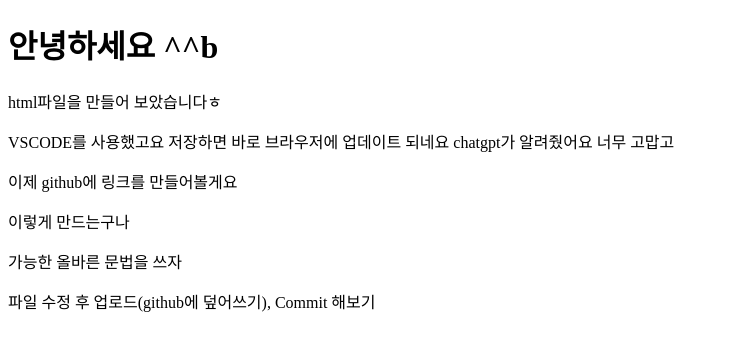
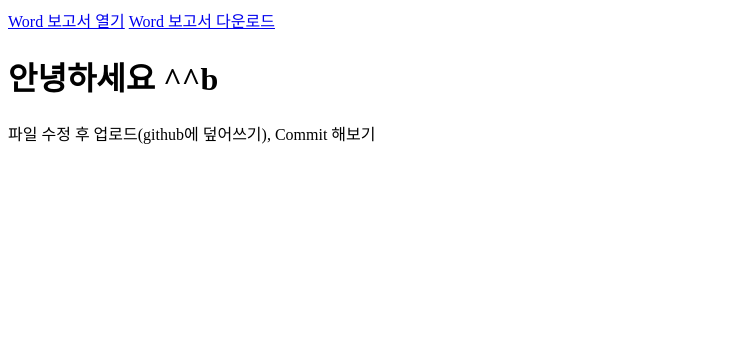
Before and after one commit to baesunghan11/HTML_file_upload, a plain HTML site: page index.html in a window 1280 px wide. Shown: the whole page, without its empty margins (0-729 px from the left). Drawn offline with Linux system fonts and the light colour scheme.

Commit message:
Update index.html

```diff
--- a/index.html
+++ b/index.html
@@ -4,13 +4,15 @@
   <meta charset="UTF-8">
   <title>나의 첫 웹페이지</title>
 </head>
+  <!-- 브라우저에서 바로 열기  -->
+<a href="report.docx" target="_blank">Word 보고서 열기</a>
+
+<!-- 클릭 시 바로 다운로드 -->
+<a href="report.docx" download>Word 보고서 다운로드</a>
+
 <body>
   <h1>안녕하세요 ^^b</h1>
-  <p>html파일을 만들어 보았습니다ㅎ
-  <p>VSCODE를 사용했고요 저장하면 바로 브라우저에 업데이트 되네요 chatgpt가 알려줬어요 너무 고맙고</p>
-  <p>이제 github에 링크를 만들어볼게요</p>
-  <p>이렇게 만드는구나</p>
-  <p>가능한 올바른 문법을 쓰자</p>
+
   <p>파일 수정 후 업로드(github에 덮어쓰기), Commit 해보기</p>
 </body>
 </html>
```
